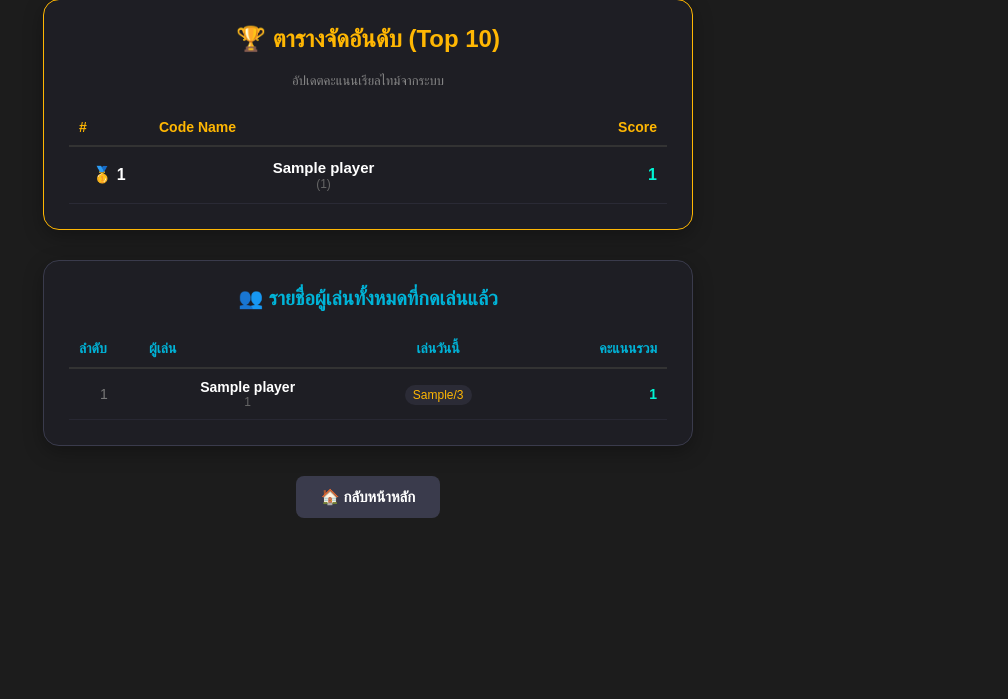
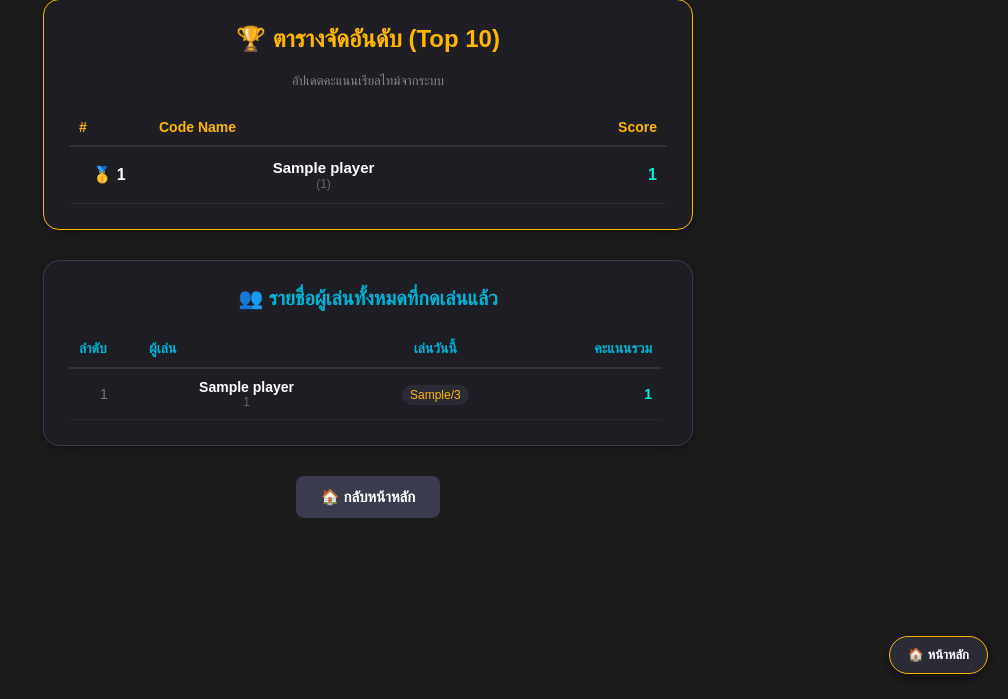
Before and after one commit to WRMG001/CardGame, a Flask app: template templates/ranking.html in a window 1280 px wide. Shown: the part 101-800 px from the top of the page, without its empty margins (272-1280 px from the left). Run offline with Flask 3, Linux system fonts and the light colour scheme; the template is opened without the code that fills it: most values are stand-ins (such as "Sample title", 1, 10 or a date in 2020).

Commit message:
Update ranking.html

```diff
--- a/templates/ranking.html
+++ b/templates/ranking.html
@@ -1,7 +1,7 @@
 {% extends 'base.html' %}
 
 {% block content %}
-<div style="max-width: 650px; margin: 30px auto; color: #fff; font-family: 'Kanit', sans-serif;">
+<div style="max-width: 650px; margin: 30px auto 80px auto; color: #fff; font-family: 'Kanit', sans-serif;">
 
   <!-- Section 1: Top 10 Leaderboard -->
   <div style="background: #1e1e24; border-radius: 16px; padding: 25px; border: 1px solid #ffb703; margin-bottom: 30px; box-shadow: 0 6px 20px rgba(0,0,0,0.3);">
@@ -38,12 +38,14 @@
     </table>
   </div>
 
-  <!-- Section 2: รายชื่อผู้เล่นทั้งหมด -->
+  <!-- Section 2: รายชื่อผู้เล่นทั้งหมด (จำกัดความสูง เลื่อนดูในกรอบ) -->
   <div style="background: #1e1e24; border-radius: 16px; padding: 25px; border: 1px solid #3a3b4c; box-shadow: 0 6px 20px rgba(0,0,0,0.3);">
     <h3 style="text-align: center; color: #00b4d8; margin-top: 0; font-size: 20px;">👥 รายชื่อผู้เล่นทั้งหมดที่กดเล่นแล้ว</h3>
 
-    <table style="width: 100%; border-collapse: collapse; margin-top: 15px; font-size: 14px;">
-      <thead>
+    <!-- กรอบเลื่อนรายชื่อ -->
+    <div style="max-height: 420px; overflow-y: auto; padding-right: 5px; margin-top: 15px;">
+      <table style="width: 100%; border-collapse: collapse; font-size: 14px;">
+        <thead style="position: sticky; top: 0; background: #1e1e24; z-index: 2;">
           <tr style="border-bottom: 2px solid #333; color: #00b4d8; text-align: left;">
             <th style="padding: 10px; width: 50px;">ลำดับ</th>
             <th style="padding: 10px;">ผู้เล่น</th>
@@ -72,7 +74,9 @@
         </tbody>
       </table>
     </div>
+  </div>
 
+  <!-- ปุ่มกลับหน้าหลักแบบปกติ (ด้านล่างสุด) -->
   <div style="text-align: center; margin-top: 30px;">
     <a href="/home" style="text-decoration: none;">
       <button style="padding: 12px 25px; background: #3a3b4c; color: white; border: none; border-radius: 8px; cursor: pointer; font-weight: bold; font-size: 15px;">
@@ -82,4 +86,11 @@
   </div>
 
 </div>
+
+<!-- 🎈 ปุ่มกลับหน้าหลักแบบลอย (Floating Button ติดมุมขวาล่าง) -->
+<a href="/home" style="position: fixed; bottom: 25px; right: 20px; z-index: 999; text-decoration: none;">
+  <button style="padding: 10px 18px; background: #2b2b36; color: #fff; border: 1.5px solid #ffb703; border-radius: 30px; cursor: pointer; font-weight: bold; font-size: 13px; box-shadow: 0 4px 15px rgba(0,0,0,0.5); backdrop-filter: blur(5px);">
+    🏠 หน้าหลัก
+  </button>
+</a>
 {% endblock %}
```
Lines whose indentation alone changed are shown as unchanged.
